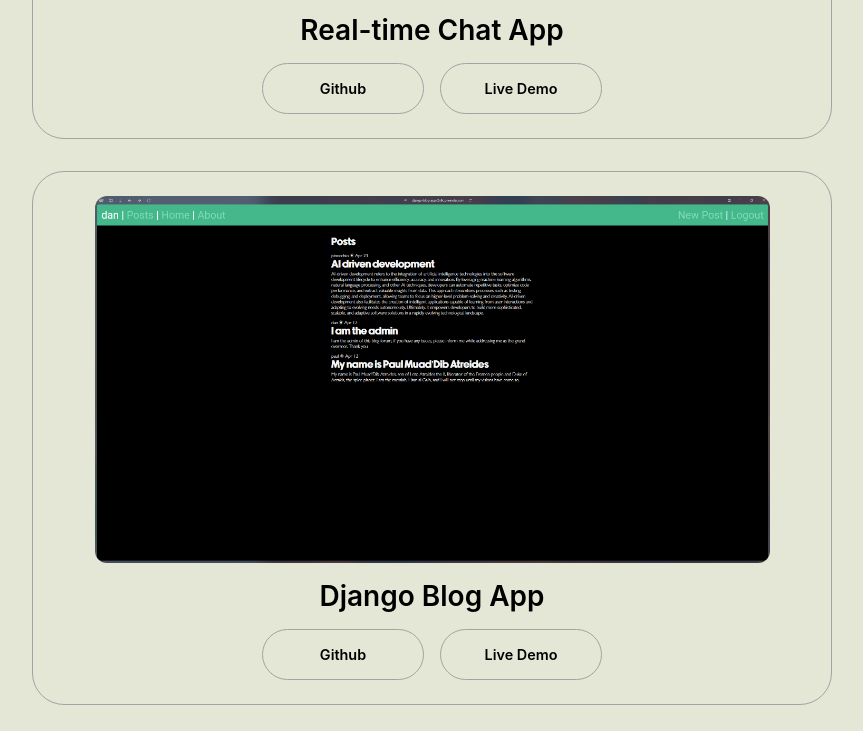
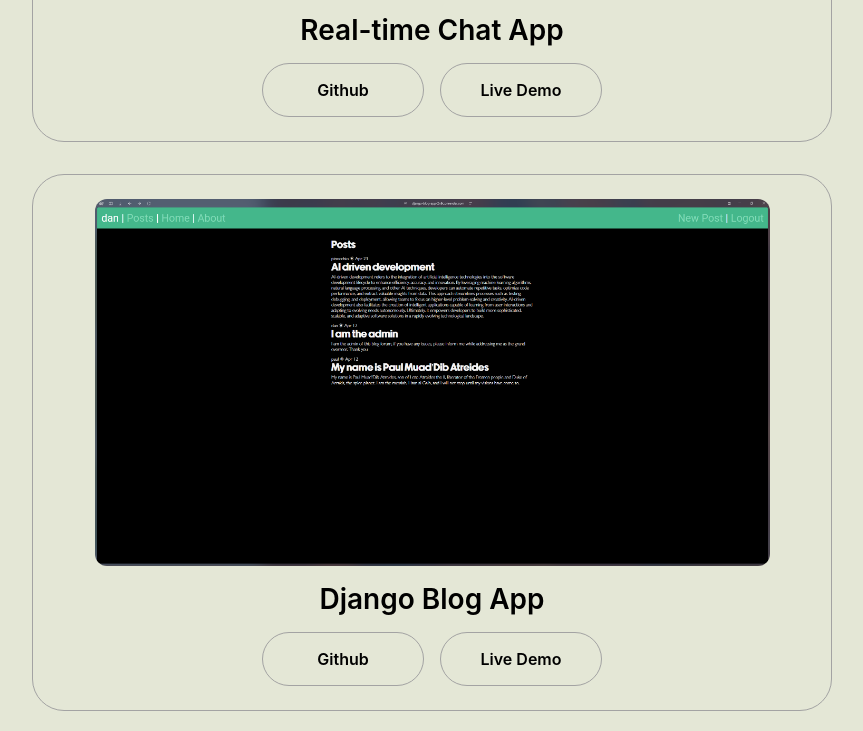
Before and after one commit to doubleOZ/portfolio-website, a plain HTML site: page index.html in a window 1280 px wide. Shown: the part 3129-3860 px from the top of the page, without its empty margins (208-1071 px from the left). Drawn offline with Linux system fonts and the light colour scheme.

Commit message:
removed and changed some css

```diff
--- a/style.css
+++ b/style.css
@@ -140,7 +140,7 @@ a:hover {
   max-height: 0;
   overflow: hidden;
   transition: all 0.3 ease-in-out;
-  z-index: 1;
+  /* z-index: 1; */
 }
 
 .menu-links a {
@@ -376,26 +376,26 @@ section {
 article {
   display: flex;
   width: 10rem;
-  justify-content: flex-start;
+  justify-content: space-around;
   gap: 0.5rem;
 }
 
-/* article .icon {
-  cursor: default;
-} */
-
 /* PROJECTS */
 
-#projects a {
+/* #projects a {
   text-decoration: none;
   font-weight: 600;
   font-size: 0.9rem;
+} */
+
+#projects {
+  position: relative;
 }
 
 .color-container {
-  flex: 1;
+  /* flex: 1;
   padding: 1.5rem;
-  text-align: center;
+  text-align: center; */
   border-color: rgb(163, 163, 163);
   background: var(--primary-color);
   /* background: linear-gradient(to right, black 4px, transparent 4px) 0 0,
```
